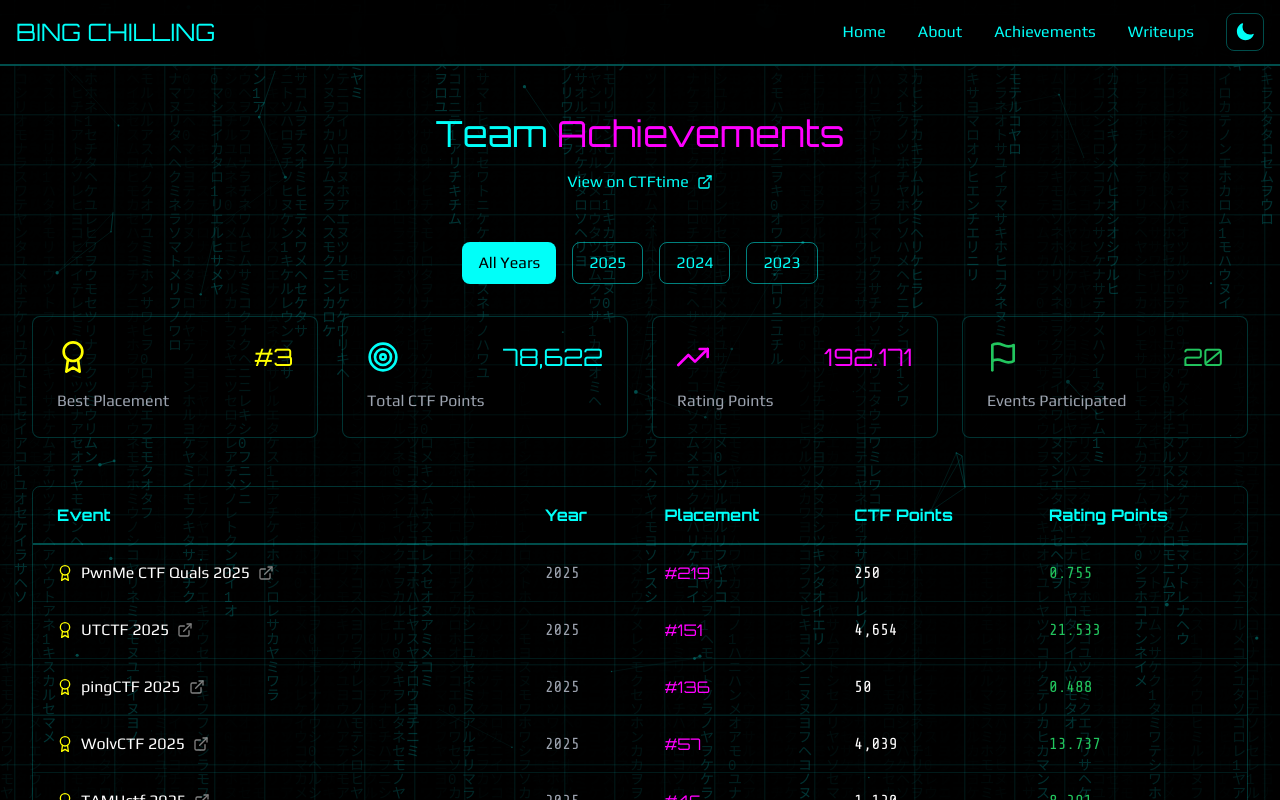
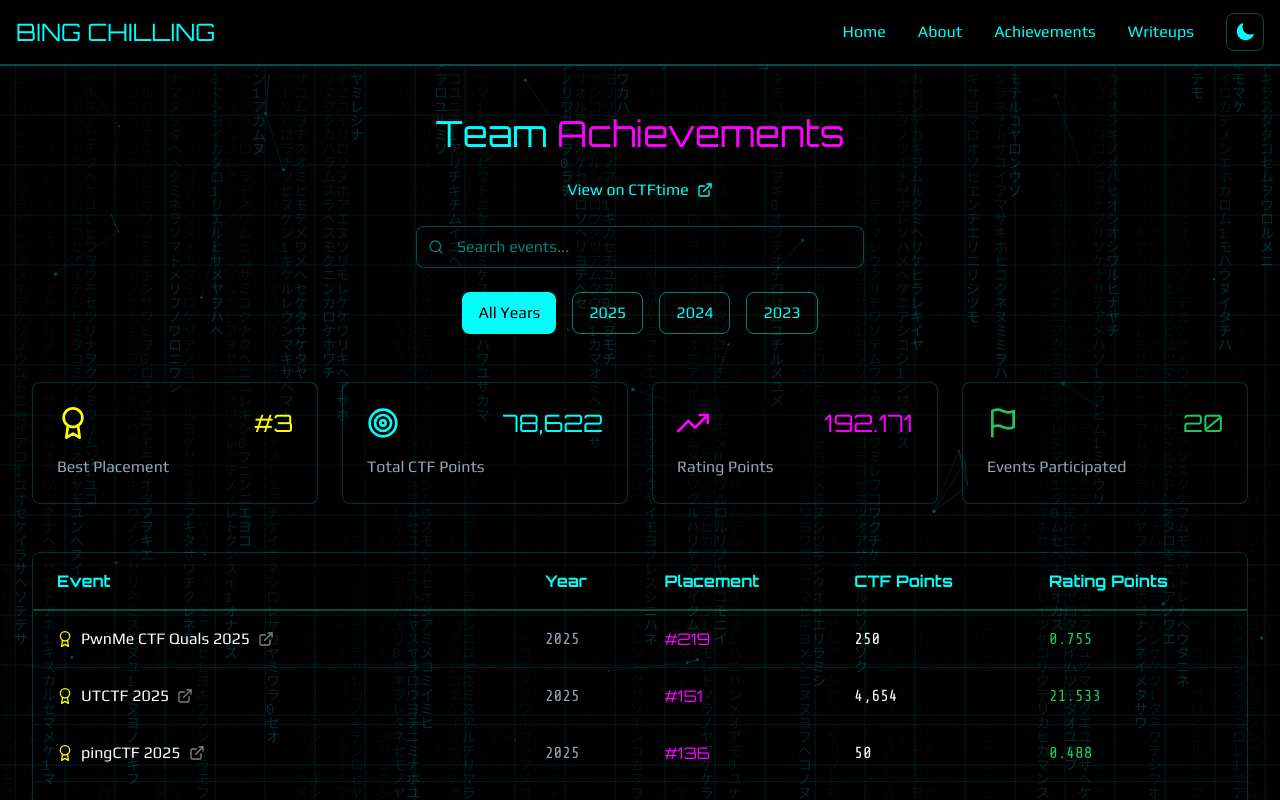
Before and after one commit to colding10/bing-chilling-academies-website-new, a Next.js app: page /achievements in a window 1280 px wide. Shown: the top 800 px of the page. Built offline with nearby package versions, Linux system fonts and the light colour scheme.

Commit message:
add searchbar

```diff
--- a/app/achievements/page.tsx
+++ b/app/achievements/page.tsx
@@ -210,19 +210,24 @@ type YearFilter = number | "all";
 
 export default function Achievements() {
   const [selectedYear, setSelectedYear] = useState<YearFilter>("all");
+  const [searchQuery, setSearchQuery] = useState("");
   const [sortConfig, setSortConfig] = useState<{
     key: keyof Achievement;
     direction: "asc" | "desc";
   }>({ key: "year", direction: "desc" });
 
-  // Define years array with proper typing
   const years: YearFilter[] = ["all", 2025, 2024, 2023];
 
-  // Filter and sort achievements
   const filteredAchievements = useMemo(() => {
     let filtered = [...achievements];
+
     if (selectedYear !== "all") {
       filtered = filtered.filter((a) => a.year === selectedYear);
+    }
+
+    if (searchQuery.trim()) {
+      const query = searchQuery.toLowerCase();
+      filtered = filtered.filter((a) => a.event.toLowerCase().includes(query));
     }
 
     return filtered.sort((a, b) => {
@@ -231,19 +236,16 @@ export default function Achievements() {
       }
       return a[sortConfig.key] < b[sortConfig.key] ? 1 : -1;
     });
-  }, [selectedYear, sortConfig]);
+  }, [selectedYear, sortConfig, searchQuery]);
 
-  // Calculate dynamic stats
   const stats = useMemo(() => {
     const yearStats = filteredAchievements.reduce(
-      (acc, curr) => {
-        return {
+      (acc, curr) => ({
         totalCtfPoints: acc.totalCtfPoints + curr.ctfPoints,
         totalRatingPoints: acc.totalRatingPoints + curr.ratingPoints,
         bestPlacement: Math.min(acc.bestPlacement, curr.placement),
         eventCount: acc.eventCount + 1,
-        };
-      },
+      }),
       {
         totalCtfPoints: 0,
         totalRatingPoints: 0,
@@ -295,8 +297,8 @@ export default function Achievements() {
         animate={{ opacity: 1, y: 0 }}
         transition={{ duration: 0.5 }}
       >
-        <div className="flex flex-col items-center mb-12">
-          <h1 className="text-4xl font-orbitron text-center mb-4">
+        <div className="flex flex-col items-center space-y-6 mb-12">
+          <h1 className="text-4xl font-orbitron text-center">
             <span className="text-custom-blue">Team</span>{" "}
             <span className="text-custom-pink">Achievements</span>
           </h1>
@@ -310,23 +312,39 @@ export default function Achievements() {
             <span className="font-play">View on CTFtime</span>
             <FiExternalLink className="w-4 h-4" />
           </a>
+
+          {/* Search Bar */}
+          <div className="w-full max-w-md">
+            <div className="relative">
+              <FiSearch className="absolute left-3 top-1/2 transform -translate-y-1/2 text-custom-blue/50" />
+              <input
+                type="text"
+                placeholder="Search events..."
+                value={searchQuery}
+                onChange={(e) => setSearchQuery(e.target.value)}
+                className="w-full pl-10 pr-4 py-2 bg-black/20 border border-custom-blue/30
+                rounded-lg focus:border-custom-blue/60 focus:outline-none text-white
+                placeholder:text-custom-blue/50 transition-colors font-play"
+              />
+            </div>
           </div>
 
           {/* Year Filter */}
-        <div className="flex justify-center mb-8 space-x-4">
+          <div className="flex justify-center space-x-4">
             {years.map((year) => (
               <button
                 key={year}
                 onClick={() => setSelectedYear(year)}
                 className={`px-4 py-2 rounded-lg transition-all ${
                   selectedYear === year
-                  ? "bg-custom-blue text-black"
+                    ? "bg-custom-blue text-black font-medium"
                     : "border border-custom-blue/50 text-custom-blue hover:border-custom-blue"
                 }`}
               >
                 {year === "all" ? "All Years" : year}
               </button>
             ))}
+          </div>
         </div>
 
         {/* Stats Cards */}
@@ -342,38 +360,43 @@ export default function Achievements() {
           ))}
         </div>
 
-        {/* Achievements Table */}
+        {filteredAchievements.length === 0 ? (
+          <div className="text-center py-12 text-gray-400 font-play">
+            No events found matching your search.
+          </div>
+        ) : (
+          /* Achievements Table */
           <div className="overflow-x-auto rounded-lg border border-custom-blue/20">
             <table className="w-full border-collapse">
               <thead>
                 <tr className="text-left border-b-2 border-custom-blue/30 bg-custom-black/30">
                   <th
                     onClick={() => handleSort("event")}
-                  className="py-4 px-6 font-orbitron text-custom-blue cursor-pointer hover:text-custom-pink"
+                    className="py-4 px-6 font-orbitron text-custom-blue cursor-pointer hover:text-custom-pink transition-colors"
                   >
                     Event
                   </th>
                   <th
                     onClick={() => handleSort("year")}
-                  className="py-4 px-6 font-orbitron text-custom-blue cursor-pointer hover:text-custom-pink"
+                    className="py-4 px-6 font-orbitron text-custom-blue cursor-pointer hover:text-custom-pink transition-colors"
                   >
                     Year
                   </th>
                   <th
                     onClick={() => handleSort("placement")}
-                  className="py-4 px-6 font-orbitron text-custom-blue cursor-pointer hover:text-custom-pink"
+                    className="py-4 px-6 font-orbitron text-custom-blue cursor-pointer hover:text-custom-pink transition-colors"
                   >
                     Placement
                   </th>
                   <th
                     onClick={() => handleSort("ctfPoints")}
-                  className="py-4 px-6 font-orbitron text-custom-blue cursor-pointer hover:text-custom-pink"
+                    className="py-4 px-6 font-orbitron text-custom-blue cursor-pointer hover:text-custom-pink transition-colors"
                   >
                     CTF Points
                   </th>
                   <th
                     onClick={() => handleSort("ratingPoints")}
-                  className="py-4 px-6 font-orbitron text-custom-blue cursor-pointer hover:text-custom-pink"
+                    className="py-4 px-6 font-orbitron text-custom-blue cursor-pointer hover:text-custom-pink transition-colors"
                   >
                     Rating Points
                   </th>
@@ -417,6 +440,7 @@ export default function Achievements() {
               </tbody>
             </table>
           </div>
+        )}
       </motion.div>
     </div>
   );
```
Lines whose indentation alone changed are shown as unchanged.
